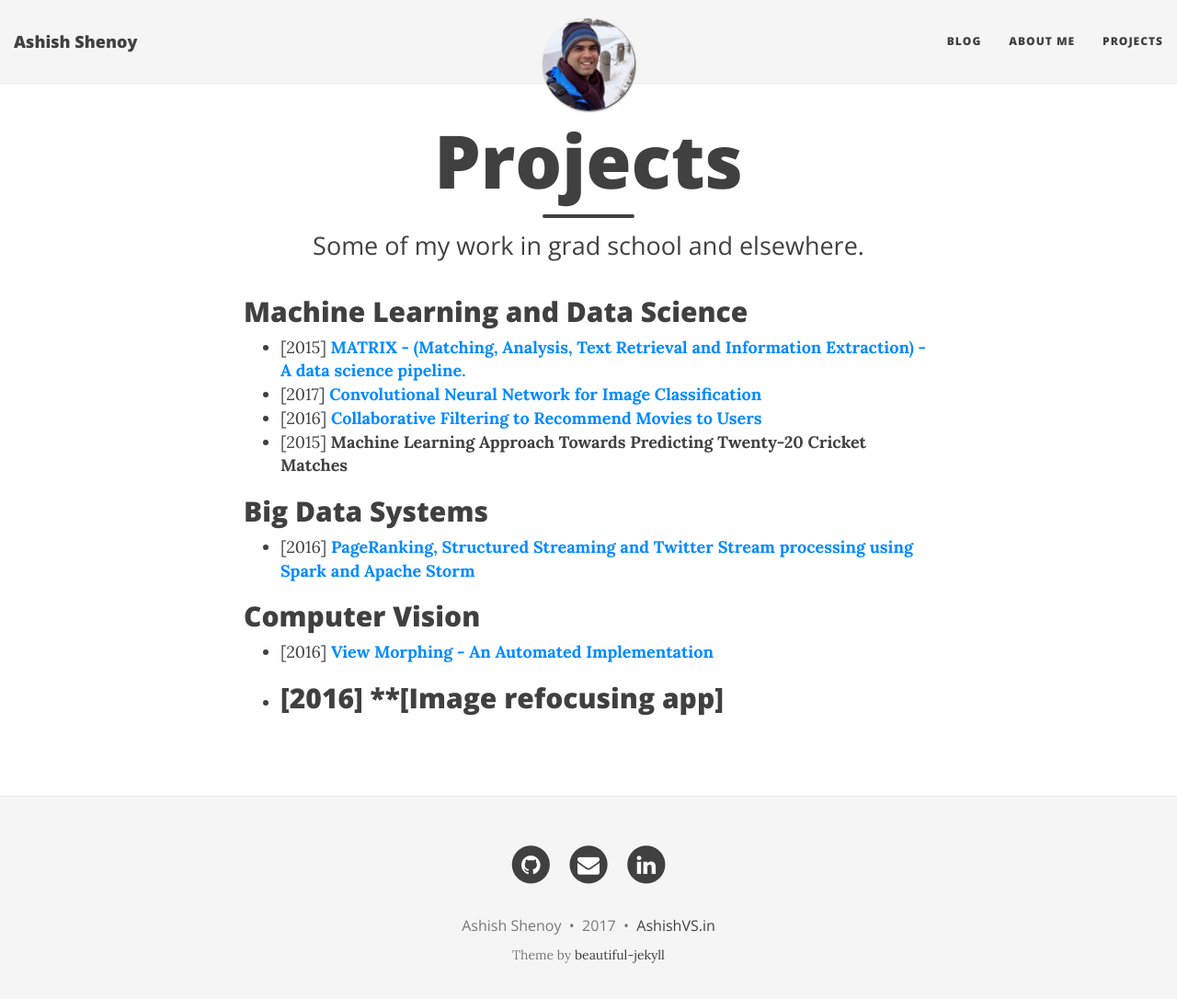
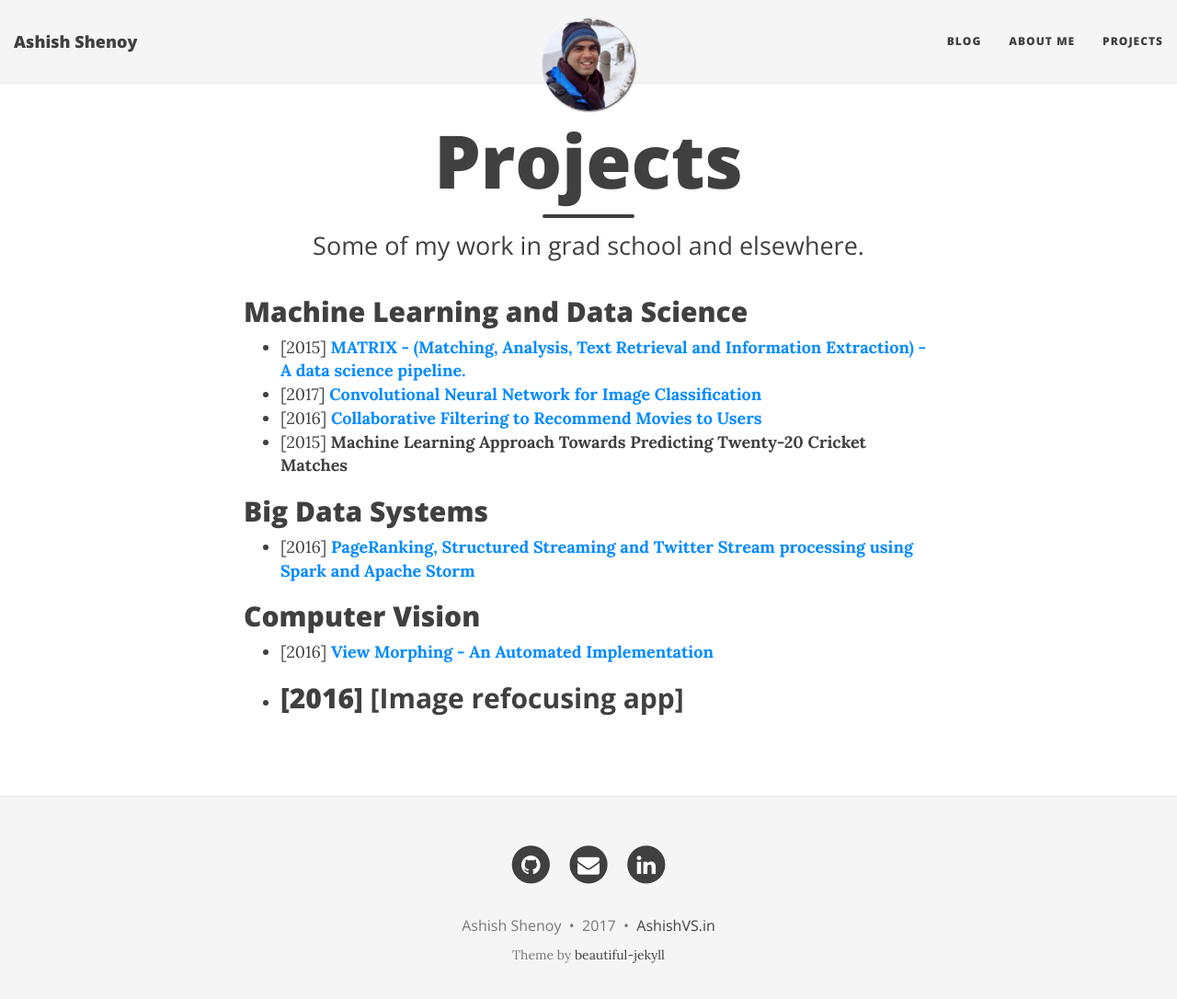
Before and after one commit to ashishvshenoy/ashishvshenoy.github.io, a Jekyll site: the page built from projects.md, in a window 1280 px wide and 1099 px high. Shown: the top 1086 px of the window at 92% size. Built offline with Jekyll 4.4.1, drawn with Linux system fonts in a browser that asks for light colours; nearby versions of some CDN libraries.

```diff
--- a/projects.md
+++ b/projects.md
@@ -19,5 +19,5 @@ published: true
 ## Computer Vision
 
 -  [2016] **[View Morphing - An Automated Implementation](http://pages.cs.wisc.edu/~ashenoy/CS766/){:target="_blank"}**
--  [2016] **[Image refocusing app]
+-  [2016] **[Image refocusing app]**
 ---
```
